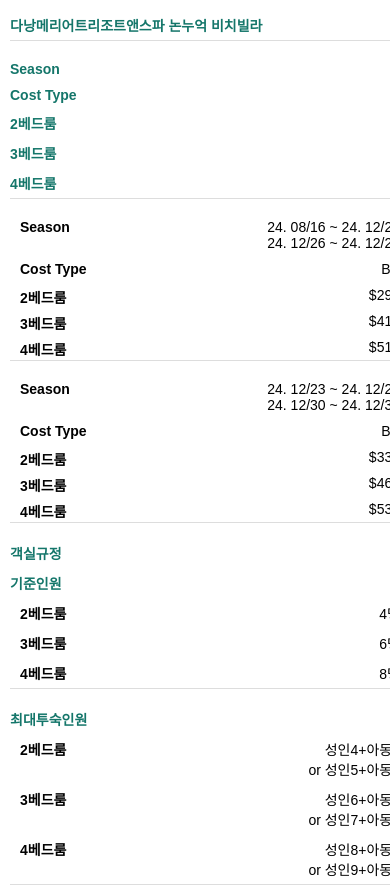
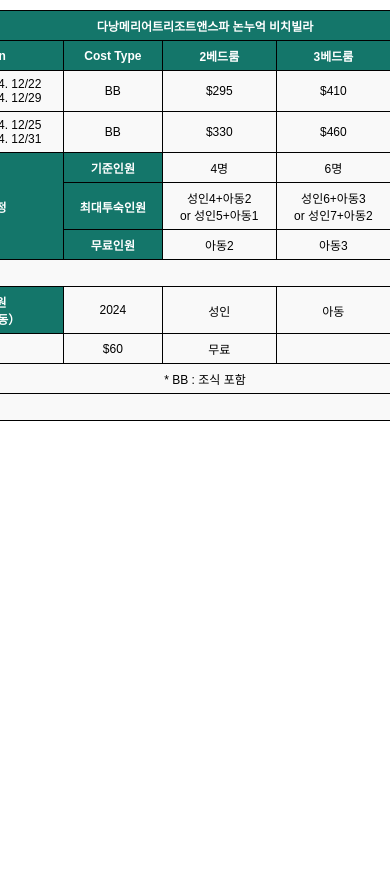
Before and after one commit to born520/non, a plain HTML site: page index.htm in a window 390 px wide. Shown: the top 887 px of the page. After the commit the page ends 844 px from the top, so only its background shows below. Drawn offline with Linux system fonts and the light colour scheme.

Commit message:
Update index.htm

```diff
--- a/index.htm
+++ b/index.htm
@@ -21,14 +21,15 @@
         justify-content: center;
         align-items: center;
         padding: 10px;
+        width: 100%;
         overflow-x: auto;
-        width: 100%;
     }
 
     table {
         width: 100%;
         border-collapse: collapse;
-        margin: 0 auto;
+        margin: 0;
+        padding: 0;
         table-layout: auto;
     }
 
@@ -43,64 +44,22 @@
     th {
         background-color: #14766A;
         color: white;
-        padding: 10px;
     }
 
     td {
         background-color: #f9f9f9;
-        padding: 10px;
     }
 
-    /* 모바일 대응 */
+    /* 반응형 디자인 */
     @media screen and (max-width: 768px) {
-        table, thead, tbody, th, td, tr {
-            display: block;
-        }
-
-        tr {
-            margin-bottom: 15px;
-            border-bottom: 1px solid #ddd;
-        }
-
-        th {
-            text-align: left;
-            font-size: 14px;
-        }
-
-        td {
-            text-align: right;
-            font-size: 14px;
-            padding-left: 50%;
-            position: relative;
-        }
-
-        td:before {
-            content: attr(data-label);
-            position: absolute;
-            left: 0;
-            width: 45%;
-            padding-left: 10px;
-            font-weight: bold;
-            text-align: left;
+        table {
+            width: auto;
+            min-width: 600px;
         }
 
         th, td {
-            border: none;
-        }
-
-        th {
-            background-color: transparent;
-            color: #14766A;
-            padding: 5px 0;
-        }
-
-        td {
-            padding: 5px 0;
-            background-color: transparent;
-        }
-
-        th:before {
-            content: none;
+            font-size: 12px;
+            padding: 6px;
         }
     }
 </style>
@@ -108,8 +67,7 @@
 
 <body>
 <div id="container">
-<table>
-    <thead>
+    <table>
         <tr>
             <th colspan="6">다낭메리어트리조트앤스파 논누억 비치빌라</th>
         </tr>
@@ -120,65 +78,62 @@
             <th>3베드룸</th>
             <th>4베드룸</th>
         </tr>
-    </thead>
-    <tbody>
         <tr>
-            <td colspan="2" data-label="Season">24. 08/16 ~ 24. 12/22<br>24. 12/26 ~ 24. 12/29</td>
-            <td data-label="Cost Type">BB</td>
-            <td data-label="2베드룸">$295</td>
-            <td data-label="3베드룸">$410</td>
-            <td data-label="4베드룸">$510</td>
+            <td colspan="2">24. 08/16 ~ 24. 12/22<br>24. 12/26 ~ 24. 12/29</td>
+            <td>BB</td>
+            <td>$295</td>
+            <td>$410</td>
+            <td>$510</td>
         </tr>
         <tr>
-            <td colspan="2" data-label="Season">24. 12/23 ~ 24. 12/25<br>24. 12/30 ~ 24. 12/31</td>
-            <td data-label="Cost Type">BB</td>
-            <td data-label="2베드룸">$330</td>
-            <td data-label="3베드룸">$460</td>
-            <td data-label="4베드룸">$535</td>
+            <td colspan="2">24. 12/23 ~ 24. 12/25<br>24. 12/30 ~ 24. 12/31</td>
+            <td>BB</td>
+            <td>$330</td>
+            <td>$460</td>
+            <td>$535</td>
         </tr>
         <tr>
-            <th rowspan="3" data-label="객실규정">객실규정</th>
-            <th colspan="2" data-label="기준인원">기준인원</th>
-            <td data-label="2베드룸">4명</td>
-            <td data-label="3베드룸">6명</td>
-            <td data-label="4베드룸">8명</td>
+            <th rowspan="3">객실규정</th>
+            <th colspan="2">기준인원</th>
+            <td>4명</td>
+            <td>6명</td>
+            <td>8명</td>
         </tr>
         <tr>
-            <th colspan="2" data-label="최대투숙인원">최대투숙인원</th>
-            <td data-label="2베드룸">성인4+아동2<br>or 성인5+아동1</td>
-            <td data-label="3베드룸">성인6+아동3<br>or 성인7+아동2</td>
-            <td data-label="4베드룸">성인8+아동4<br>or 성인9+아동3</td>
+            <th colspan="2">최대투숙인원</th>
+            <td>성인4+아동2<br>or 성인5+아동1</td>
+            <td>성인6+아동3<br>or 성인7+아동2</td>
+            <td>성인8+아동4<br>or 성인9+아동3</td>
         </tr>
         <tr>
-            <th colspan="2" data-label="무료인원">무료인원</th>
-            <td data-label="2베드룸">아동2</td>
-            <td data-label="3베드룸">아동3</td>
-            <td data-label="4베드룸">아동4</td>
+            <th colspan="2">무료인원</th>
+            <td>아동2</td>
+            <td>아동3</td>
+            <td>아동4</td>
         </tr>
         <tr>
             <td colspan="6">&nbsp;</td>
         </tr>
         <tr>
-            <th colspan="2" data-label="추가인원">추가인원<br>（성인/아동）</th>
-            <td data-label="2024">2024</td>
-            <td data-label="성인">성인</td>
-            <td data-label="아동">아동</td>
+            <th colspan="2">추가인원<br>（성인/아동）</th>
+            <td>2024</td>
+            <td>성인</td>
+            <td>아동</td>
             <td>&nbsp;</td>
         </tr>
         <tr>
-            <td colspan="2" data-label="BB">BB</td>
-            <td data-label="2024">$60</td>
-            <td data-label="성인">무료</td>
+            <td colspan="2">BB</td>
+            <td>$60</td>
+            <td>무료</td>
             <td colspan="2">&nbsp;</td>
         </tr>
         <tr>
-            <td colspan="6" data-label="* BB : 조식 포함">* BB : 조식 포함</td>
+            <td colspan="6">* BB : 조식 포함</td>
         </tr>
         <tr>
             <td colspan="6">&nbsp;</td>
         </tr>
-    </tbody>
-</table>
+    </table>
 </div>
 </body>
 
```
